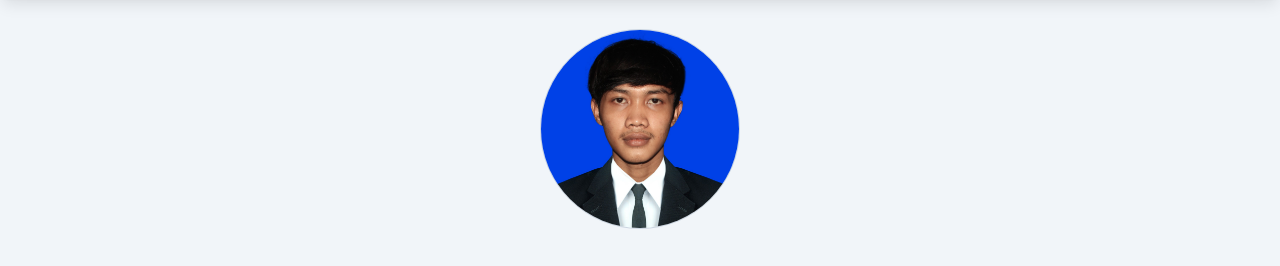
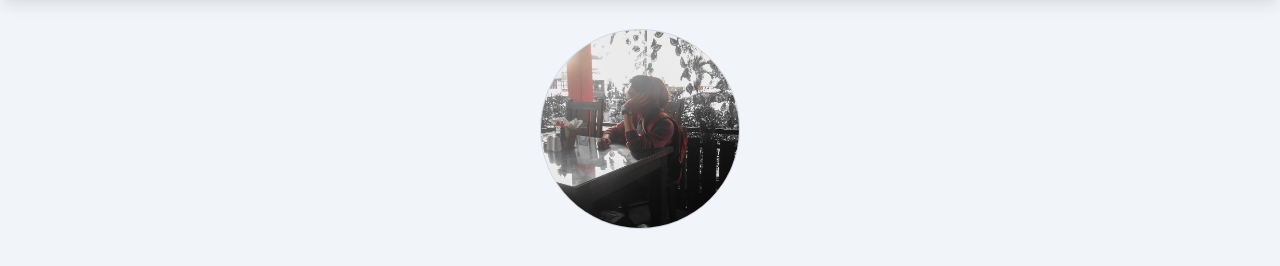
Before and after one commit to egi-saputra/egi-saputra.github.io, a website: page index.html in a window 1280 px wide. Shown: the part 83-349 px from the top of the page. Drawn offline with nearby package versions, Linux system fonts and the light colour scheme.

Commit message:
upload foto

```diff
--- a/index.html
+++ b/index.html
@@ -72,7 +72,7 @@
     <!-- Jumbotron Section Start -->
     <section id="home" class="jumbotron bg-slate-100 pt-28">
       <div class="flex flex-wrap">
-        <img src="dist/img/foto 2.jpg" alt="Egi Saputra" class="mx-auto h-[200px] w-[200px] rounded-full border border-slate-300" />
+        <img src="dist/img/foto3.jpg" alt="Egi Saputra" class="mx-auto h-[200px] w-[200px] rounded-full border border-slate-300" />
       </div>
       <div class="container">
         <div class="w-full">
```
Also changed, not shown: dist/img/foto3.jpg (added), dist/img/foto4.jpg (added), dist/img/foto5.jpg (added).
